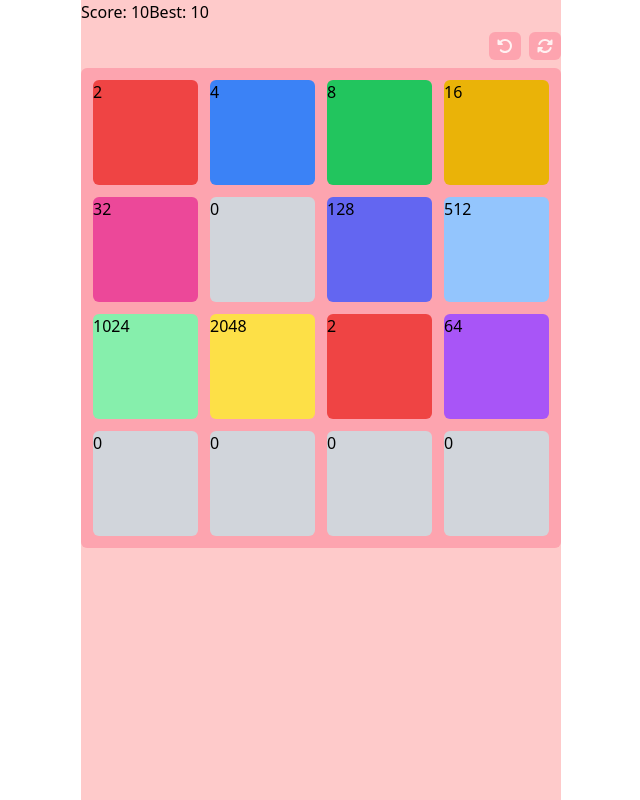
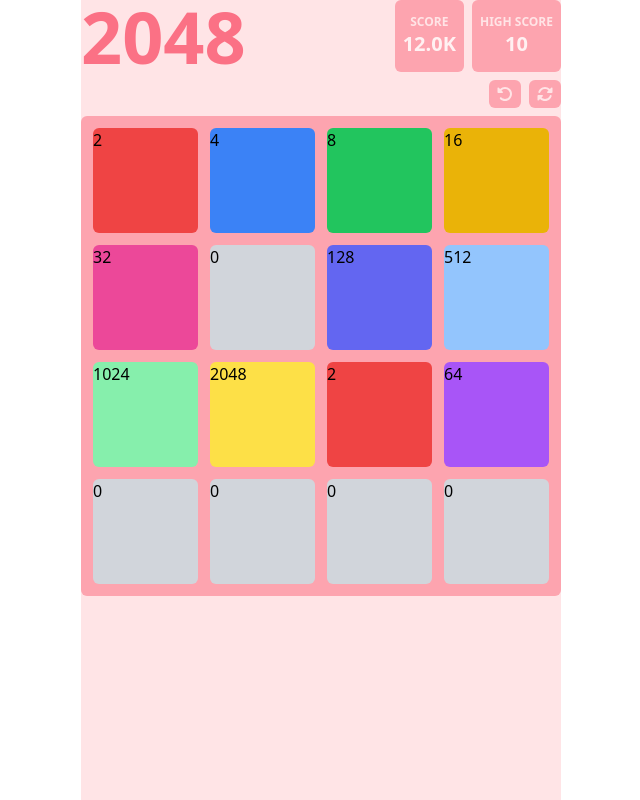
Before and after one commit to luongductrong/game-2048, a React (Vite) app in the folder game-2048/: page / in a window 1280 px wide. Shown: the whole page, without its empty margins (319-959 px from the left). Built offline with nearby package versions, Linux system fonts and the light colour scheme.

Commit message:
Add: Score

```diff
--- a/game-2048/src/App.tsx
+++ b/game-2048/src/App.tsx
@@ -33,9 +33,9 @@
       <div
         className={`container ${
           !isLandscape ? "w-screen h-full" : "w-[60vh] h-full"
-        } bg-red-200`}
+        } bg-rose-100`}
       >
-        <Score score={10} hightScore={10} />
+        <Score score={12000} hightScore={10} />
         <Buttons onUndo={() => {}} onNewGame={() => {}} />
         <Grid gridMatrix={gridMatrix} />
       </div>
--- a/game-2048/src/components/Buttons.tsx
+++ b/game-2048/src/components/Buttons.tsx
@@ -15,7 +15,7 @@
         <svg
           xmlns="http://www.w3.org/2000/svg"
           viewBox="0 0 512 512"
-          className="w-4 h-4 inline-block fill-rose-50 font-black"
+          className="w-4 h-4 inline-block fill-rose-100"
         >
           <path d="M48.5 224L40 224c-13.3 0-24-10.7-24-24L16 72c0-9.7 5.8-18.5 14.8-22.2s19.3-1.7 26.2 5.2L98.6 96.6c87.6-86.5 228.7-86.2 315.8 1c87.5 87.5 87.5 229.3 0 316.8s-229.3 87.5-316.8 0c-12.5-12.5-12.5-32.8 0-45.3s32.8-12.5 45.3 0c62.5 62.5 163.8 62.5 226.3 0s62.5-163.8 0-226.3c-62.2-62.2-162.7-62.5-225.3-1L185 183c6.9 6.9 8.9 17.2 5.2 26.2s-12.5 14.8-22.2 14.8L48.5 224z" />
         </svg>
@@ -27,7 +27,7 @@
         <svg
           xmlns="http://www.w3.org/2000/svg"
           viewBox="0 0 512 512"
-          className="w-4 h-4 inline-block fill-rose-50"
+          className="w-4 h-4 inline-block fill-rose-100"
         >
           <path d="M142.9 142.9c-17.5 17.5-30.1 38-37.8 59.8c-5.9 16.7-24.2 25.4-40.8 19.5s-25.4-24.2-19.5-40.8C55.6 150.7 73.2 122 97.6 97.6c87.2-87.2 228.3-87.5 315.8-1L455 55c6.9-6.9 17.2-8.9 26.2-5.2s14.8 12.5 14.8 22.2l0 128c0 13.3-10.7 24-24 24l-8.4 0c0 0 0 0 0 0L344 224c-9.7 0-18.5-5.8-22.2-14.8s-1.7-19.3 5.2-26.2l41.1-41.1c-62.6-61.5-163.1-61.2-225.3 1zM16 312c0-13.3 10.7-24 24-24l7.6 0 .7 0L168 288c9.7 0 18.5 5.8 22.2 14.8s1.7 19.3-5.2 26.2l-41.1 41.1c62.6 61.5 163.1 61.2 225.3-1c17.5-17.5 30.1-38 37.8-59.8c5.9-16.7 24.2-25.4 40.8-19.5s25.4 24.2 19.5 40.8c-10.8 30.6-28.4 59.3-52.9 83.8c-87.2 87.2-228.3 87.5-315.8 1L57 457c-6.9 6.9-17.2 8.9-26.2 5.2S16 449.7 16 440l0-119.6 0-.7 0-7.6z" />
         </svg>
--- a/game-2048/src/components/Score.tsx
+++ b/game-2048/src/components/Score.tsx
@@ -6,10 +6,38 @@
 };
 
 function Score({ score, hightScore }: ScoreProps) {
+  const formatScore = (score: number): string => {
+    if (score < 1000) return score.toString();
+    if (score < 1000000) return `${(score / 1000).toFixed(1)}K`;
+    return `${(score / 1000000).toFixed(1)}M`;
+  };
+
+  const scoreX = formatScore(score);
+  const hightScoreX = formatScore(hightScore);
+
   return (
-    <div className="flex flex-row">
-      <div className="basic-1/2">Score: {score}</div>
-      <div className="basic-1/2">Best: {hightScore}</div>
+    <div className="flex flex-row font-noto w-full">
+      <div className="text-7xl font-bold text-rose-400 w-1/2 flex items-center justify-start">
+        2048
+      </div>
+      <div className="flex flex-row justify-end w-1/2">
+        <div className="flex flex-col justify-center items-center bg-rose-300 rounded-md ml-2 px-2">
+          <div className="inline-block text-rose-100 text-xs font-semibold uppercase">
+            Score
+          </div>
+          <div className="text-xl font-bold text-rose-50 inline-block">
+            {scoreX}
+          </div>
+        </div>
+        <div className="flex flex-col justify-center items-center bg-rose-300 rounded-md ml-2 p-2">
+          <div className="inline-block text-rose-100 text-xs font-semibold uppercase">
+            High Score
+          </div>
+          <div className="text-xl font-bold text-rose-50 inline-block">
+            {hightScoreX}
+          </div>
+        </div>
+      </div>
     </div>
   );
 }
--- a/game-2048/src/index.css
+++ b/game-2048/src/index.css
@@ -1,6 +1,7 @@
 @tailwind base;
 @tailwind components;
 @tailwind utilities;
+@import url("https://fonts.googleapis.com/css2?family=Noto+Sans:ital,wght@0,100..900;1,100..900&display=swap");
 
 /* reset css */
 * {
--- a/game-2048/tailwind.config.js
+++ b/game-2048/tailwind.config.js
@@ -2,7 +2,11 @@
 export default {
   content: ["./src/**/*.{js,jsx,ts,tsx}"],
   theme: {
-    extend: {},
+    extend: {
+      fontFamily: {
+        noto: ["Noto Sans", "sans-serif"],
+      },
+    },
   },
   plugins: [],
 };
```
